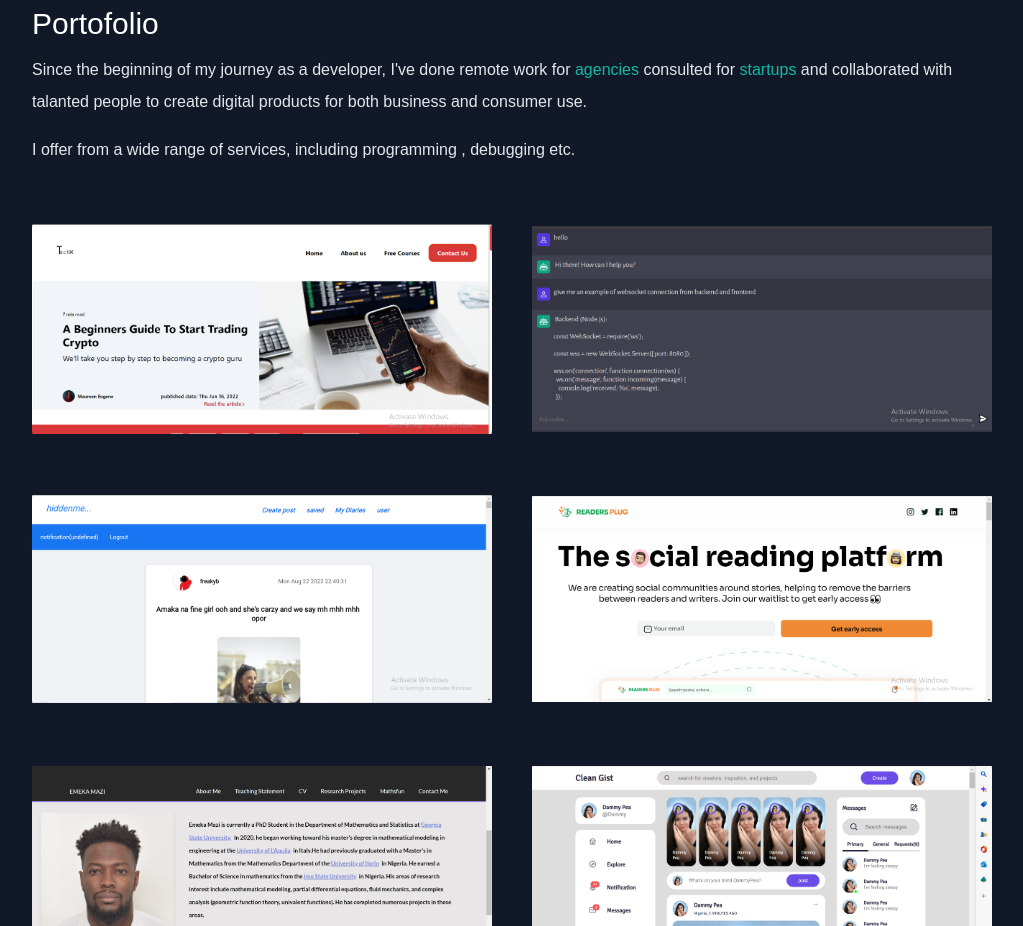
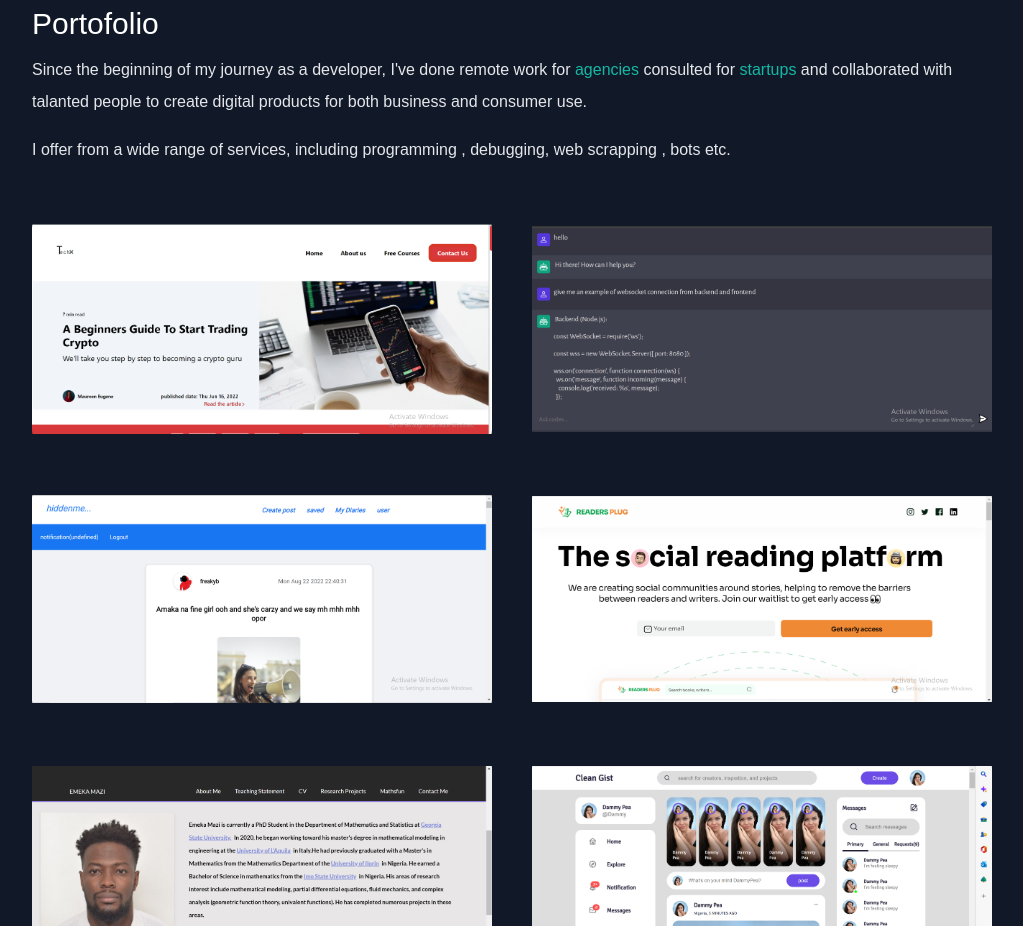
Before and after one commit to ugochukwudev/myportfolio, a Next.js app: page / in a window 1280 px wide. Shown: the part 2020-2946 px from the top of the page, without its empty margins (128-1151 px from the left). Built offline with nearby package versions, Linux system fonts and the light colour scheme.

Commit message:
correcting text error

```diff
--- a/pages/index.js
+++ b/pages/index.js
@@ -247,7 +247,7 @@ export default function Home() {
             </p>
             <p className="text-md py-2 leading-8 text-gray-800 dark:text-gray-200">
               I offer from a wide range of services, including programming ,
-              debugging etc.
+              debugging, web scrapping , bots etc.
             </p>
           </div>
           <div className="flex flex-col gap-4 md:gap-10 md:py-10 lg:flex-row lg:flex-wrap">
```
